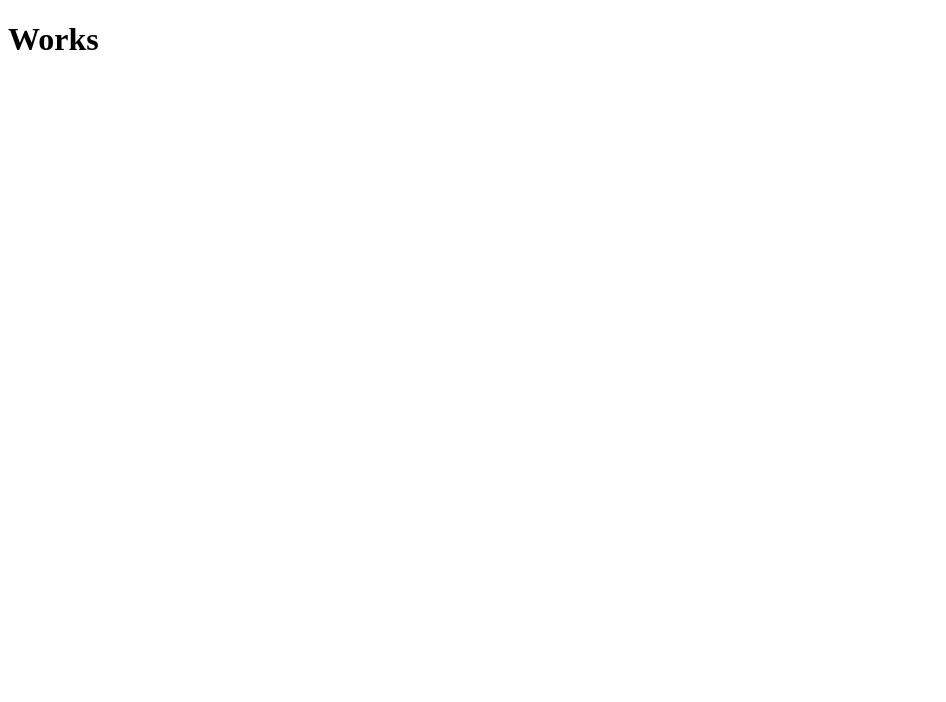
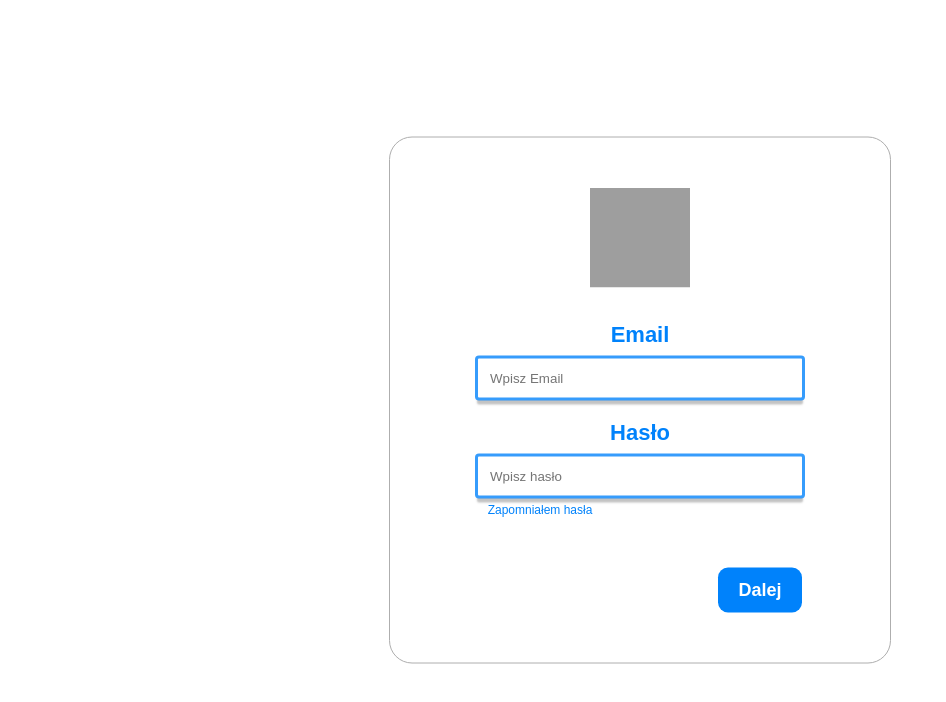
Before and after one commit to Inwentaryzacja/InwentaryzacjaIPZ, a Vue app in the folder frontend/: page / in a window 1280 px wide. Shown: the top 702 px of the page, without its empty margins (0-946 px from the left). Built offline with nearby package versions, Linux system fonts and the light colour scheme; grey boxes are pictures that could not be loaded.

Commit message:
Add login form view

```diff
--- a/frontend/index.html
+++ b/frontend/index.html
@@ -1,5 +1,5 @@
 <!DOCTYPE html>
-<html lang="en">
+<html lang="pl">
   <head>
     <meta charset="UTF-8" />
     <link rel="icon" type="image/svg+xml" href="/vite.svg" />
--- a/frontend/package.json
+++ b/frontend/package.json
@@ -13,6 +13,7 @@
   },
   "devDependencies": {
     "@vitejs/plugin-vue": "^4.0.0",
+    "sass": "^1.57.0",
     "typescript": "^4.9.3",
     "vite": "^4.0.0",
     "vue-tsc": "^1.0.11"
--- a/frontend/src/App.vue
+++ b/frontend/src/App.vue
@@ -1,10 +1,19 @@
 <script setup lang="ts">
+import LoginForm from "./components/LoginForm.vue";
 </script>
 
 <template>
-<h1>Works</h1>
+  <div class="centered">
+    <LoginForm />
+  </div>
 </template>
 
 <style scoped>
+.centered {
+  position: absolute;
+  top: 50%;
+  left: 50%;
+  transform: translate(-50%, -50%);
+}
 
 </style>
--- /dev/null
+++ b/frontend/src/components/LoginForm.vue
@@ -0,0 +1,84 @@
+<script setup lang="ts"></script>
+
+<template>
+  <form id="login">
+    <img
+      src="https://upload.wikimedia.org/wikipedia/commons/thumb/2/20/Adidas_Logo.svg/1000px-Adidas_Logo.svg.png"
+    /><br />
+    <label for="email">Email</label><br />
+    <input type="text" id="email" placeholder="Wpisz Email" /><br /><br />
+    <label>Hasło</label><br />
+    <input type="text" id="password" placeholder="Wpisz hasło" /><br />
+    <a href="">Zapomniałem hasła</a><br />
+    <button type="button">Dalej</button>
+  </form>
+</template>
+
+<style scoped lang="scss">
+$border-color: #aeaeae;
+$font-color: #0082fb;
+$input-color: #0082fbc9;
+$hover-color: #005fb8;
+
+form#login {
+  margin: auto;
+  padding: 50px;
+  text-align: center;
+  width: 400px;
+  border: 1px solid $border-color;
+  border-radius: 23px;
+  font-family: Arial;
+
+  img {
+    width: 100px;
+    height: 100px;
+    margin: 30px;
+    margin-top: 0px;
+  }
+
+  label {
+    font-size: 22px;
+    font-weight: bold;
+    color: $font-color;
+  }
+
+  input {
+    border-radius: 4px;
+    padding: 12px;
+    border: 3px solid $input-color;
+    margin: 8px;
+    margin-bottom: 1px;
+    width: 300px;
+    box-shadow: 0 6px 2px -2px rgba(128, 128, 128, 0.473);
+  }
+
+  a {
+    color: $font-color;
+    font-size: 12px;
+    position: relative;
+    right: 100px;
+    text-decoration: none;
+  }
+
+  button {
+    color: white;
+    font-size: 18px;
+    font-weight: bold;
+    background-color: $font-color;
+    padding: 12px;
+    padding-left: 20px;
+    padding-right: 20px;
+    margin-top: 50px;
+    margin-bottom: 0px;
+    border-radius: 10px;
+    border-style: none;
+    position: relative;
+    left: 120px;
+    transition-duration: 0.1s;
+  }
+
+  button:hover {
+    background-color: $hover-color;
+  }
+}
+</style>
--- /dev/null
+++ b/frontend/src/style.scss
@@ -0,0 +1,54 @@
+/*
+color palette from light to dark:
+White:      #D9E4EC
+Light:     #B7CFDC
+Medium:    #6AABD2
+Dark:     #385E72
+*/
+
+* {
+  margin: 0;
+  padding: 0;
+}
+
+html,
+body {
+  height: 100%;
+  width: 100%;
+}
+
+.white {
+  color: #d9e4ec;
+}
+
+.white-bg {
+  background-color: #d9e4ec;
+}
+
+.light {
+  color: #b7cfdc;
+}
+
+.light-bg {
+  background-color: #b7cfdc;
+}
+
+.medium {
+  color: #6aabd2;
+}
+
+.medium-bg {
+  background-color: #6aabd2;
+}
+
+.dark {
+  color: #385e72;
+}
+
+.dark-bg {
+  background-color: #385e72;
+}
+
+.dark-border {
+  border-color: #385e72;
+}
```
Also changed, not shown: frontend/src/main.ts (+4 -4 lines), frontend/src/style.css (deleted, +0 -7 lines), 1 other file (tests, documents, lock files or other folders).
